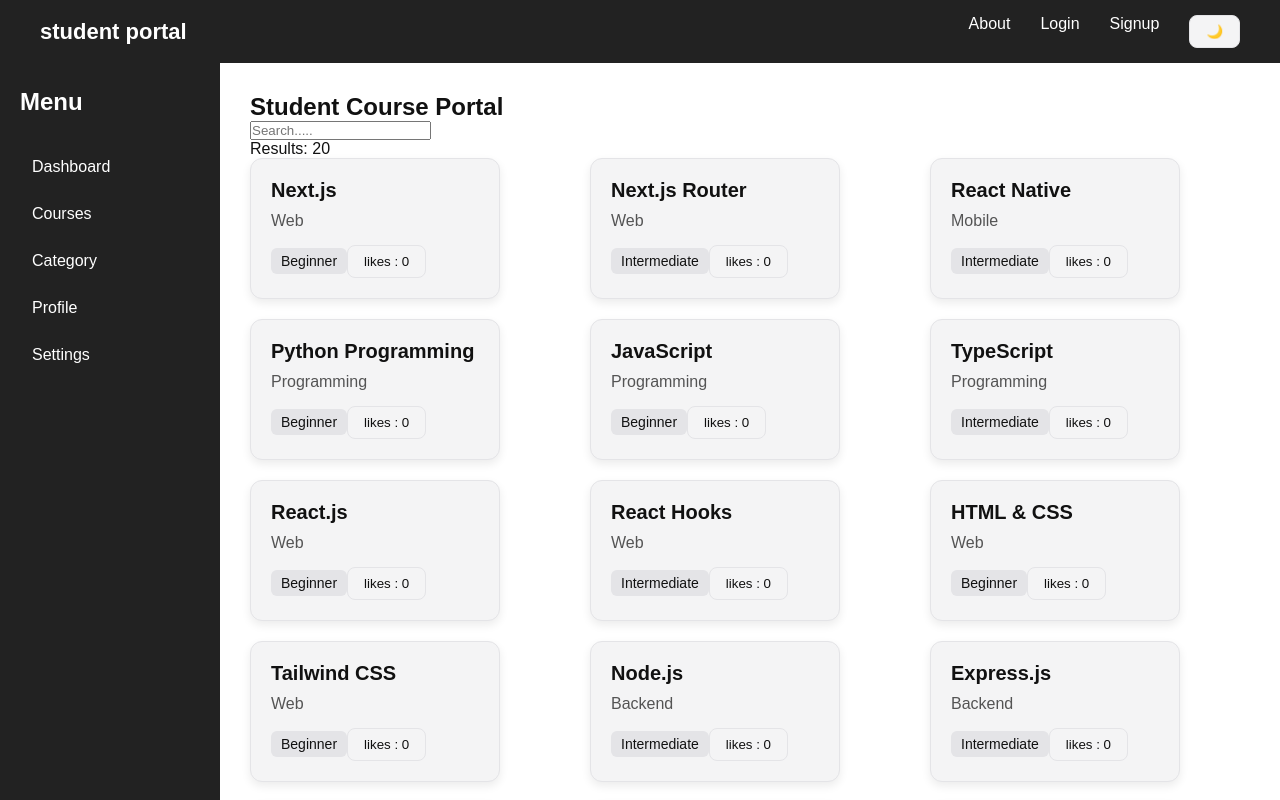
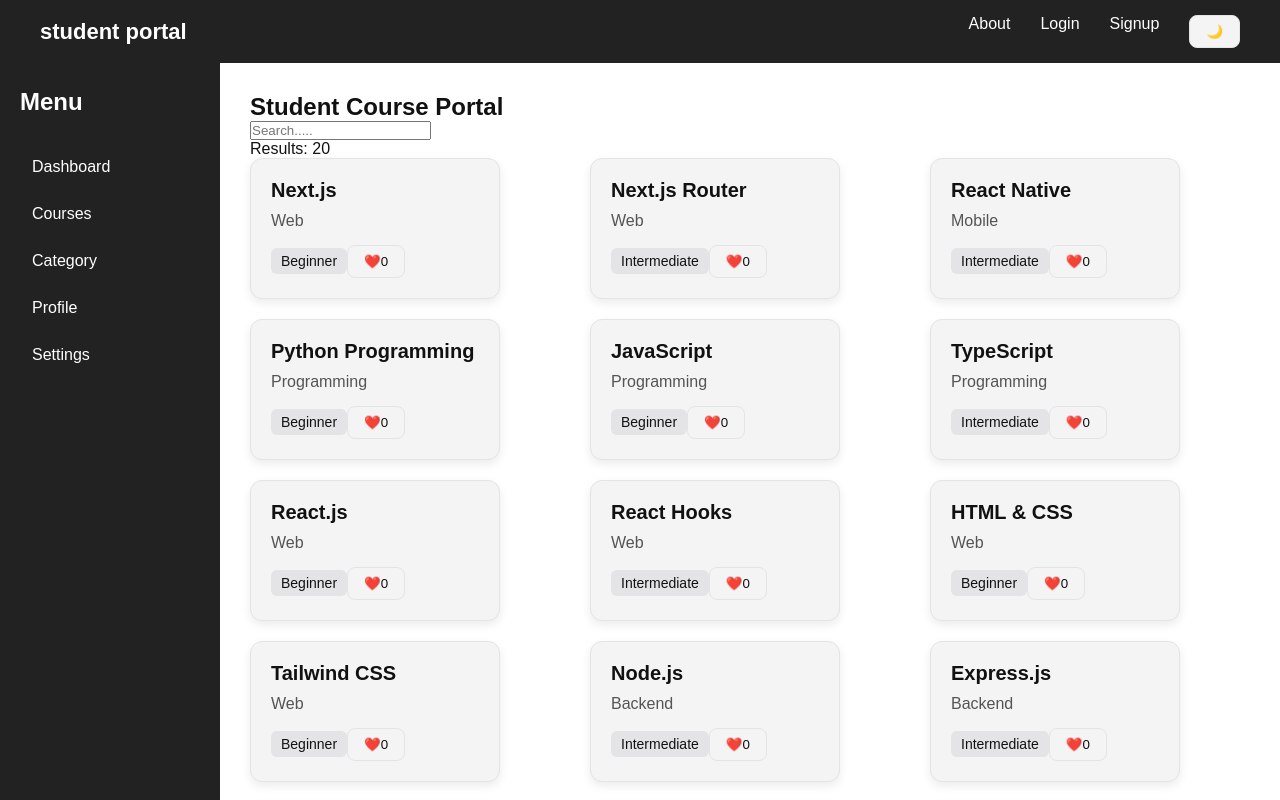
Before and after one commit to EnkhmunkhBEE/course-portal, a Next.js app: page / in a window 1280 px wide. Shown: the top 800 px of the page. Built offline with nearby package versions, Linux system fonts and the light colour scheme.

Commit message:
changed to heart

```diff
--- a/src/components/Likebutton.tsx
+++ b/src/components/Likebutton.tsx
@@ -7,7 +7,7 @@ export default function Likes(){
 
     return(
         <button onClick={() => setLikes(likes + 1)}>
-            likes : {likes}
+            ❤️{likes}
         </button>
 
     )
```
